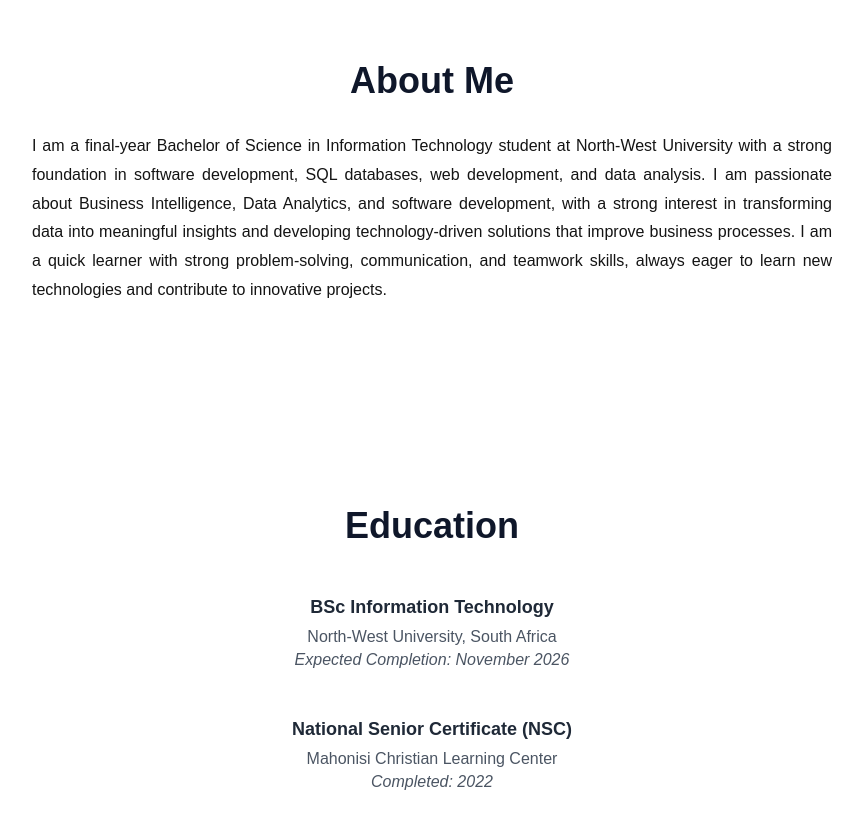
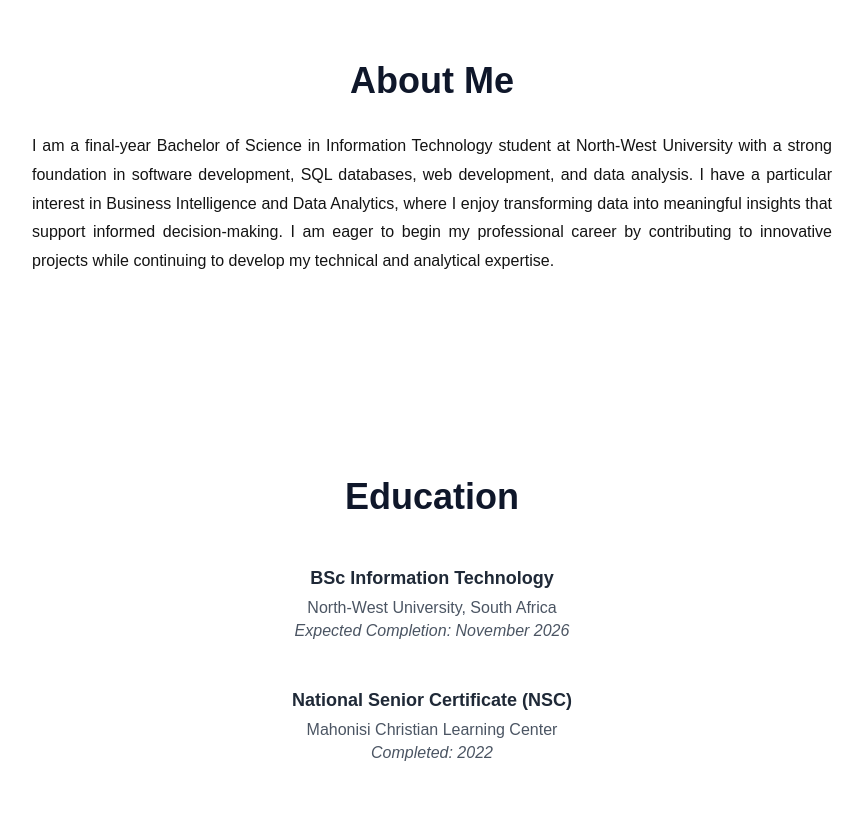
Before and after one commit to Nhlanhla45604312/nhlanhla-virtualCV, a plain HTML site: page index.html in a window 1280 px wide. Shown: the part 840-1668 px from the top of the page, without its empty margins (208-1071 px from the left). Drawn offline with Linux system fonts and the light colour scheme.

Commit message:
Fix HTML formatting and improve content clarity

```diff
--- a/index.html
+++ b/index.html
@@ -76,7 +76,7 @@
     <h2>About Me</h2>
 
     <p>
-        I am a final-year Bachelor of Science in Information Technology student at North-West University with a strong foundation in software development, SQL databases, web development, and data analysis. I am passionate about Business Intelligence, Data Analytics, and software development, with a strong interest in transforming data into meaningful insights and developing technology-driven solutions that improve business processes. I am a quick learner with strong problem-solving, communication, and teamwork skills, always eager to learn new technologies and contribute to innovative projects.
+        I am a final-year Bachelor of Science in Information Technology student at North-West University with a strong foundation in software development, SQL databases, web development, and data analysis. I have a particular interest in Business Intelligence and Data Analytics, where I enjoy transforming data into meaningful insights that support informed decision-making. I am eager to begin my professional career by contributing to innovative projects while continuing to develop my technical and analytical expertise.
     </p>
 
 </section>
```
